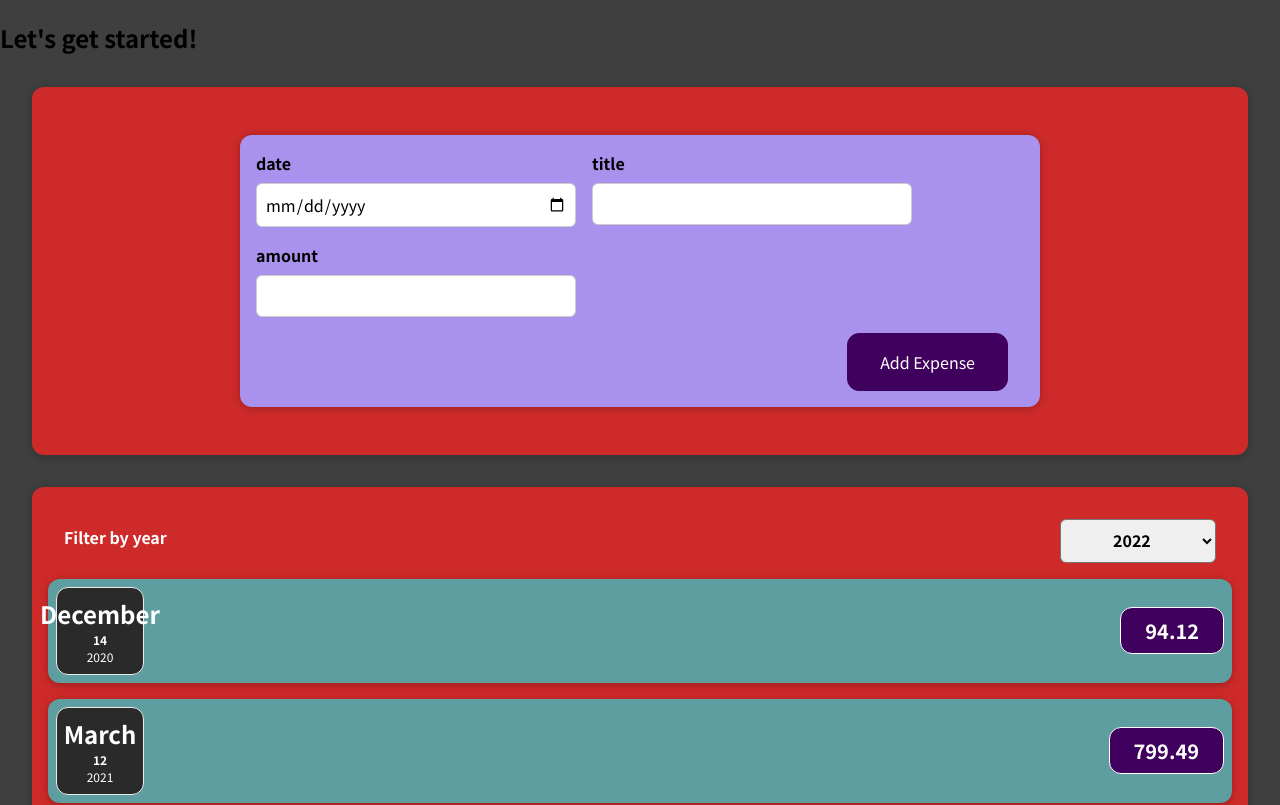
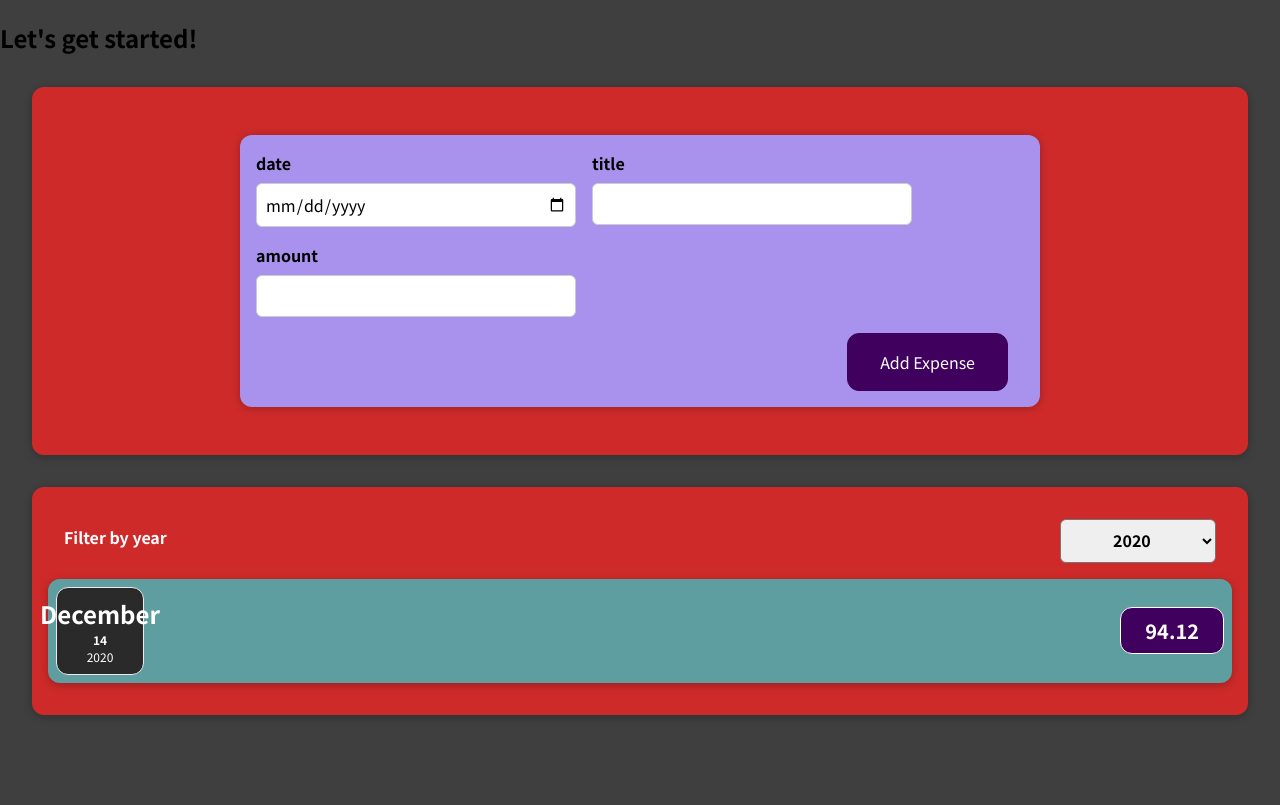
Before and after one commit to Sathishm132/reactproject, a React (Create React App) app: page / in a window 1280 px wide. Shown: the top 805 px of the page. Built offline with nearby package versions, Linux system fonts and the light colour scheme.

Commit message:
filter implement

```diff
--- a/src/App.js
+++ b/src/App.js
@@ -59,7 +59,7 @@ const App=()=> {
 
 
       <Card className="expense">
-      <Filter></Filter>
+
 
 
 
--- a/src/component/expenses/Expense.js
+++ b/src/component/expenses/Expense.js
@@ -1,14 +1,25 @@
 
-import React from "react"
+import React ,{useState}from "react"
 import ExpenseItems from "./ExpenseItems"
+import Filter from "./FilterComponent"
 const Expense=(props)=>{
       //console.log(props)
+  const [filteredYear,setFilterYear]=useState("2020");
+  const filterevent=(selectedYear)=>{
+      setFilterYear(selectedYear);
+  }
 
+    const FilteredExpense=props.Data.filter(fexpensed=>{
+      return (fexpensed.date.getFullYear().toString()===filteredYear)
+    })
 
 
       return(
             <div>
-            {props.Data.map(expense=><ExpenseItems
+             <Filter
+             selected={filteredYear}
+             onChangeFilter={filterevent}></Filter>
+            {FilteredExpense.map(expense=><ExpenseItems
             key={expense.id}
             title={expense.title}
             amount={expense.amount}
--- a/src/component/expenses/FilterComponent.js
+++ b/src/component/expenses/FilterComponent.js
@@ -8,6 +8,7 @@ const Filter = (props) => {
   const dropdownChangeHandler = (event) => {
     props.onChangeFilter(event.target.value);
   };
+
 
   return (
     <div className='expenses-filter'>
```
